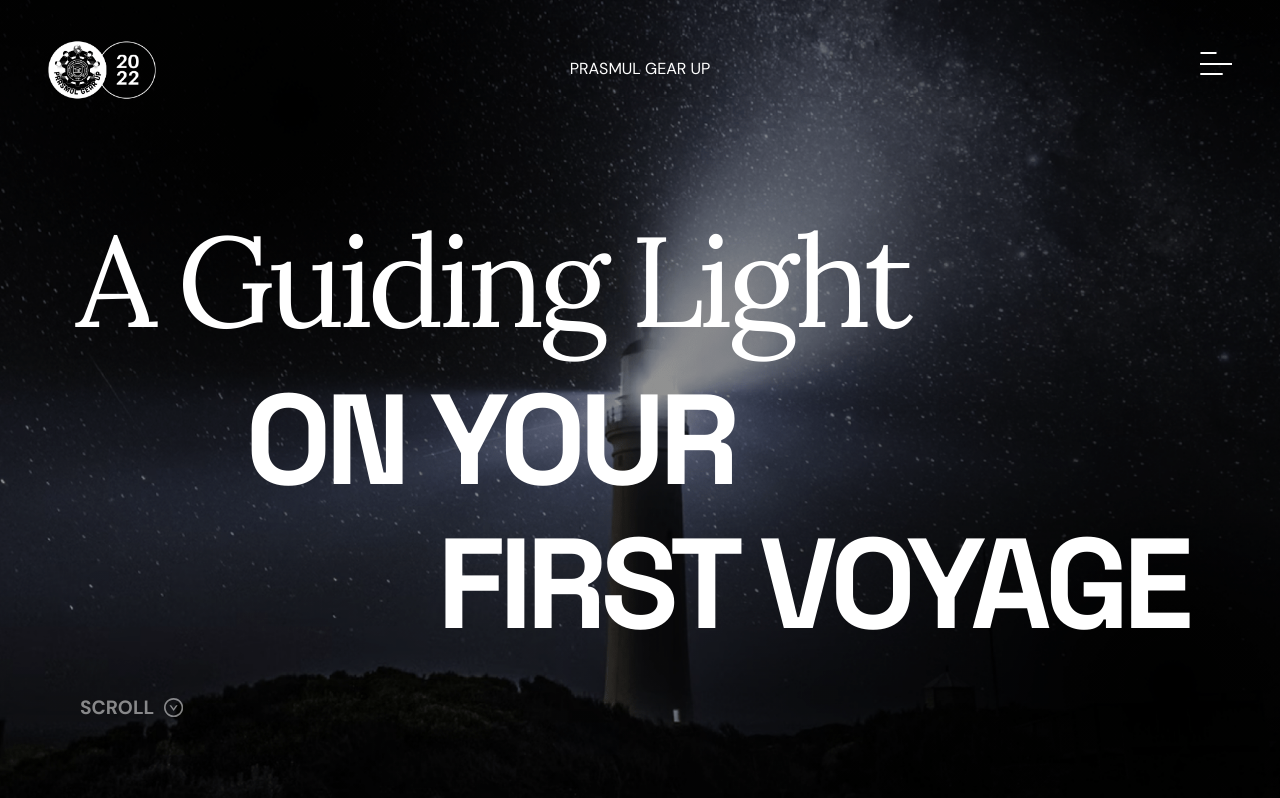
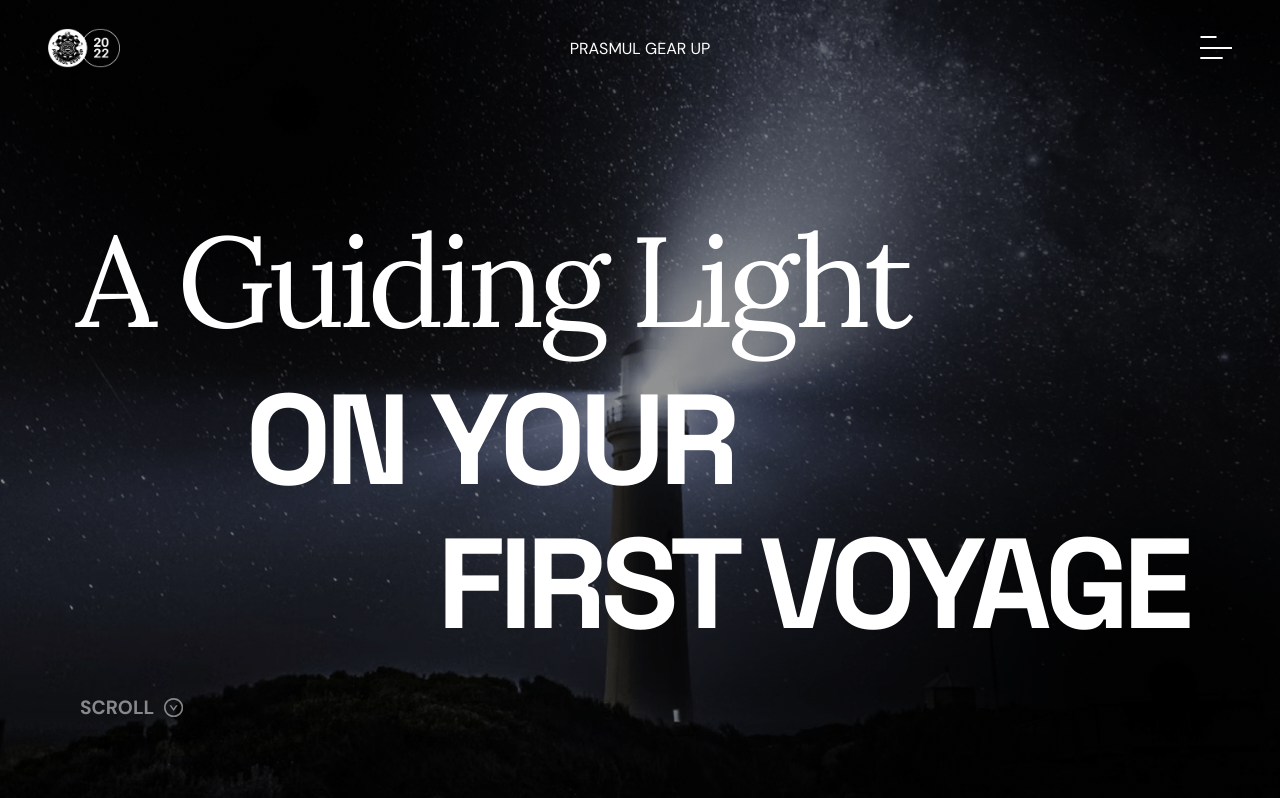
Before and after one commit to owenn2106/pgu2022-nextjs-frontend, a Next.js app: page / in a window 1280 px wide. Shown: the top 798 px of the page. Built offline with nearby package versions, Linux system fonts and the light colour scheme.

Commit message:
fixed favicon and make navbar smaller

```diff
--- a/components/main/Layout.js
+++ b/components/main/Layout.js
@@ -1,25 +1,9 @@
 import NavBar from "./Nav/NavBar";
-import { useRouter } from "next/router";
-import NavBarBlack from "./Nav/NavBarBlack";
-import { useEffect } from "react";
 
 const Layout = ({ children }) => {
-  const router = useRouter();
-  useEffect(() => {
-    console.log(router.pathname);
-  }, []);
-
   return (
     <div className="content">
-      {router.pathname === "/" ? (
-        <NavBar />
-      ) : router.pathname === "/leaderboard" ? (
-        <NavBar />
-      ) : router.pathname === "/community" ? (
-        <NavBar />
-      ) : (
-        <NavBarBlack />
-      )}
+      <NavBar />
       {children}
     </div>
   );
--- a/components/main/Nav/Burger.js
+++ b/components/main/Nav/Burger.js
@@ -2,7 +2,7 @@ import styledComponents from "styled-components";
 
 const StyledBurger = styledComponents.button`
   position: fixed;
-  top: 6%;
+  top: 4%;
   right: 3rem;
   display: flex;
   flex-direction: column;
--- a/components/main/Nav/BurgerBlack.js
+++ b/components/main/Nav/BurgerBlack.js
@@ -2,7 +2,7 @@ import styledComponents from "styled-components";
 
 const StyledBurger = styledComponents.button`
   position: fixed;
-  top: 6%;
+  top: 3%;
   right: 3rem;
   display: flex;
   flex-direction: column;
--- a/components/main/Nav/NavBar.js
+++ b/components/main/Nav/NavBar.js
@@ -41,7 +41,7 @@ const NavBar = () => {
           top: 0,
           left: 0,
           width: "100%",
-          height: "17vh",
+          height: "12vh",
           backgroundColor: navBackground,
           transition: "all ease-out 0.2s",
           boxShadow:
@@ -56,15 +56,15 @@ const NavBar = () => {
             <Image
               src="/images/pgu-dark.png"
               alt="pgu-dark"
-              height={60}
-              width={108}
+              height={40}
+              width={72}
             />
           ) : (
             <Image
               src="/images/pgu-light.png"
               alt="pgu-light"
-              height={60}
-              width={108}
+              height={40}
+              width={72}
             />
           )}
         </div>
--- a/components/main/Nav/NavBarBlack.js
+++ b/components/main/Nav/NavBarBlack.js
@@ -21,7 +21,7 @@ const NavBarBlack = () => {
           top: 0,
           left: 0,
           width: "100%",
-          height: "17vh",
+          height: "10vh",
           backgroundColor: "transparent",
           zIndex: 99,
         }}
@@ -30,8 +30,8 @@ const NavBarBlack = () => {
           <Image
             src="/images/pgu-dark.png"
             alt="pgu-dark"
-            height={60}
-            width={108}
+            height={40}
+            width={72}
           />
         </div>
 
--- a/styles/Home/Program.module.css
+++ b/styles/Home/Program.module.css
@@ -5,6 +5,8 @@
   display: flex;
   align-items: center;
   justify-content: center;
+
+  z-index: 20;
 }
 
 .programTitle h2 {
--- a/styles/Navbar.module.css
+++ b/styles/Navbar.module.css
@@ -6,7 +6,7 @@
 
 .logoWrapper {
   position: fixed;
-  top: 5%;
+  top: 3.5%;
   left: 3rem;
 
   z-index: 100;
```
Also changed, not shown: 1 other file (tests, documents, lock files or other folders).
